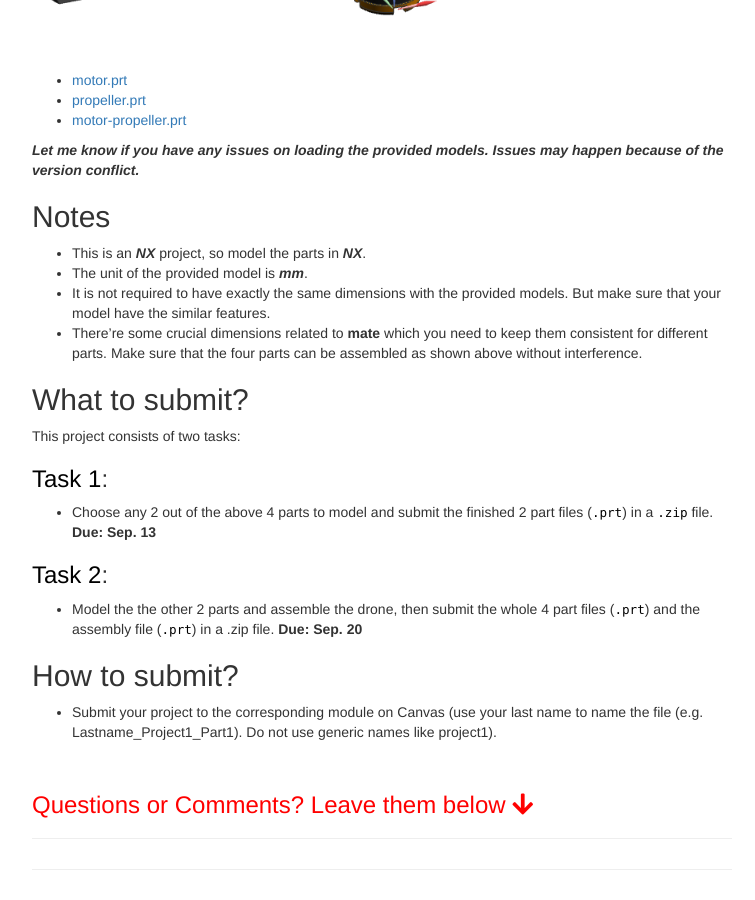
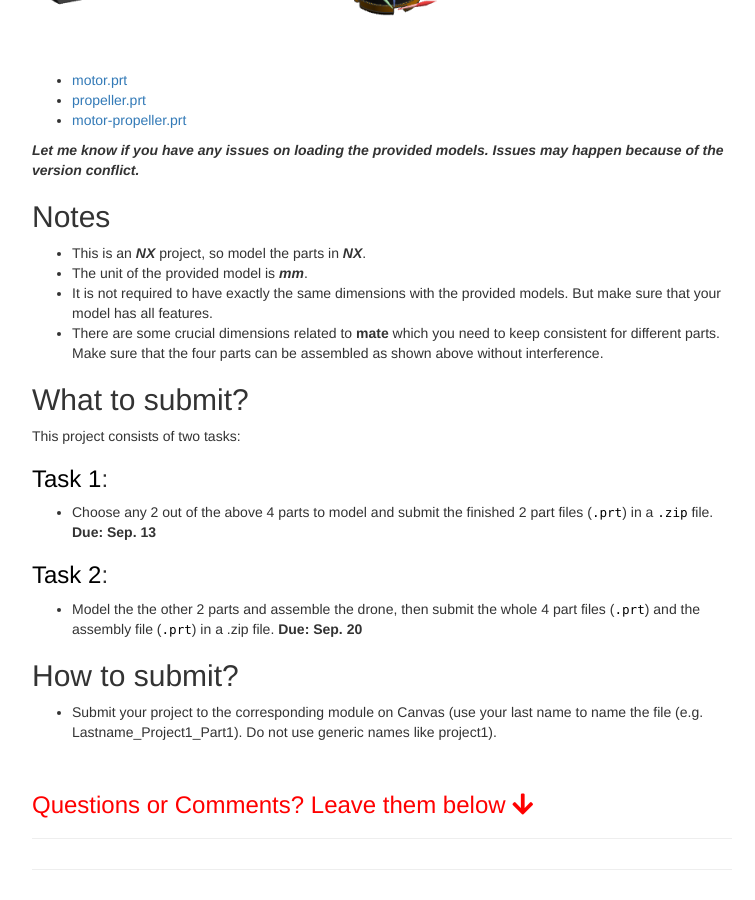
Before and after one commit to me5763/lab-fs19, a Jekyll site: the page built from pages/project-1.md, in a window 1280 px wide and 900 px high, scrolled down 2097 px. Shown: the whole window, without its empty margins (258-1013 px from the left). Built offline with Jekyll 4.4.1, drawn with Linux system fonts in a browser that asks for light colours; nearby versions of some CDN libraries; comment, search, counter and statistics services are not loaded.

Commit message:
Update project-1.md

```diff
--- a/pages/project-1.md
+++ b/pages/project-1.md
@@ -51,8 +51,8 @@ The motor and propeller models (NX 12 `.prt` files) are provided which you can u
 ## Notes
 - This is an ***NX*** project, so model the parts in ***NX***.
 - The unit of the provided model is ***mm***.
-- It is not required to have exactly the same dimensions with the provided models. But make sure that your model have the similar features.
-- There're some crucial dimensions related to **mate** which you need to keep them consistent for different parts. Make sure that the four parts can be assembled as shown above without interference.
+- It is not required to have exactly the same dimensions with the provided models. But make sure that your model has all features.
+- There are some crucial dimensions related to **mate** which you need to keep consistent for different parts. Make sure that the four parts can be assembled as shown above without interference.
 
 ## What to submit?
 This project consists of two tasks:
```
